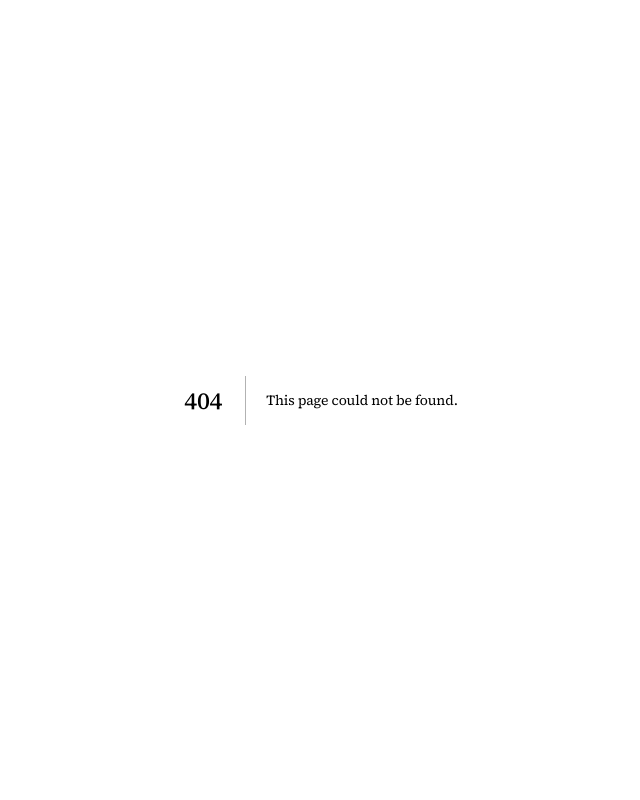
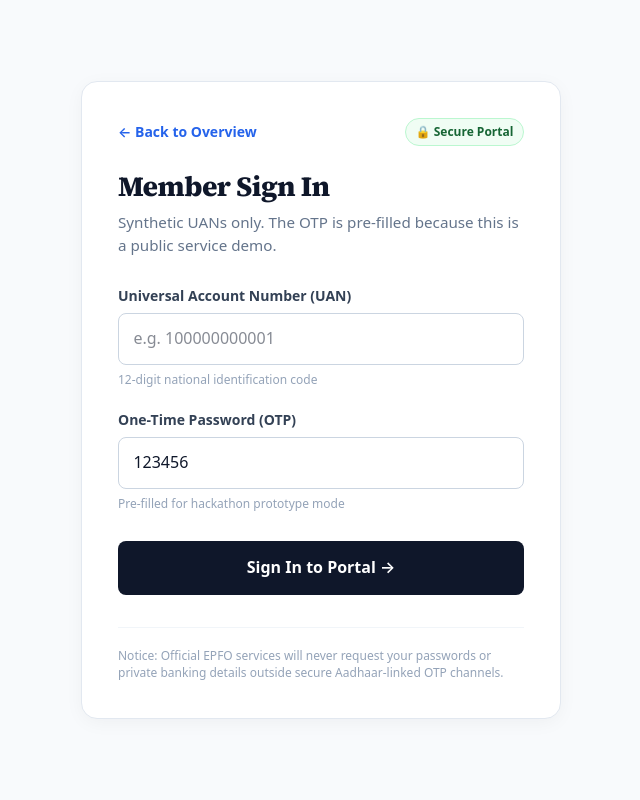
Before and after one commit to Patwaji/epfo-truth, a Next.js app: page /login in a window 1280 px wide. Before the commit this address had no page. Shown: the top 800 px of the page, without its empty margins (319-959 px from the left). Built offline with nearby package versions, Linux system fonts and the light colour scheme.

Commit message:
feat: login page with suspense wrapper and public service ui

```diff
--- /dev/null
+++ b/src/app/login/page.tsx
@@ -0,0 +1,258 @@
+'use client'
+
+import { useState, Suspense } from 'react'
+import { useRouter, useSearchParams } from 'next/navigation'
+import Link from 'next/link'
+
+function LoginForm() {
+  const router = useRouter()
+  const searchParams = useSearchParams()
+  const uanFromLink = searchParams.get('uan') ?? ''
+
+  const [uan, setUan] = useState(uanFromLink)
+  const [otp, setOtp] = useState('123456')
+  const [error, setError] = useState('')
+  const [isLoading, setIsLoading] = useState(false)
+
+  async function submit(e: React.FormEvent) {
+    e.preventDefault()
+    setError('')
+    setIsLoading(true)
+
+    try {
+      const res = await fetch('/api/session', {
+        method: 'POST',
+        headers: { 'content-type': 'application/json' },
+        body: JSON.stringify({ uan, otp }),
+      })
+
+      if (!res.ok) {
+        const data = await res.json()
+        setError(data.error || 'Failed to authenticate UAN session')
+        setIsLoading(false)
+        return
+      }
+
+      router.push('/dashboard')
+    } catch {
+      setError('Network error. Unable to verify UAN credentials.')
+      setIsLoading(false)
+    }
+  }
+
+  return (
+    <form onSubmit={submit} style={styles.form}>
+      <div style={styles.fieldGroup}>
+        <label htmlFor="uan" style={styles.label}>
+          Universal Account Number (UAN)
+        </label>
+        <input
+          id="uan"
+          value={uan}
+          onChange={(e) => setUan(e.target.value)}
+          placeholder="e.g. 100000000001"
+          required
+          inputMode="numeric"
+          pattern="[0-9]*"
+          style={styles.input}
+        />
+        <span style={styles.fieldHint}>12-digit national identification code</span>
+      </div>
+
+      <div style={styles.fieldGroup}>
+        <label htmlFor="otp" style={styles.label}>
+          One-Time Password (OTP)
+        </label>
+        <input
+          id="otp"
+          value={otp}
+          onChange={(e) => setOtp(e.target.value)}
+          required
+          inputMode="numeric"
+          style={styles.input}
+        />
+        <span style={styles.fieldHint}>Pre-filled for hackathon prototype mode</span>
+      </div>
+
+      {error && (
+        <div style={styles.errorBanner}>
+          <span style={styles.errorIcon}>⚠️</span>
+          <span>{error}</span>
+        </div>
+      )}
+
+      <button
+        type="submit"
+        disabled={isLoading}
+        style={{
+          ...styles.submitButton,
+          opacity: isLoading ? 0.7 : 1,
+          cursor: isLoading ? 'not-allowed' : 'pointer',
+        }}
+      >
+        {isLoading ? 'Verifying Credentials...' : 'Sign In to Portal →'}
+      </button>
+    </form>
+  )
+}
+
+export default function Login() {
+  return (
+    <main style={styles.container}>
+      <div style={styles.card}>
+        <div style={styles.topBar}>
+          <Link href="/" style={styles.backLink}>
+            ← Back to Overview
+          </Link>
+          <span style={styles.securityTag}>🔒 Secure Portal</span>
+        </div>
+
+        <h1 style={styles.title}>Member Sign In</h1>
+        <p style={styles.subtitle}>
+          Synthetic UANs only. The OTP is pre-filled because this is a public service demo.
+        </p>
+
+        <Suspense fallback={<div style={styles.loadingFallback}>Loading authentication form...</div>}>
+          <LoginForm />
+        </Suspense>
+
+        <div style={styles.noticeFooter}>
+          <p style={styles.noticeText}>
+            Notice: Official EPFO services will never request your passwords or private banking details outside secure Aadhaar-linked OTP channels.
+          </p>
+        </div>
+      </div>
+    </main>
+  )
+}
+
+const styles: Record<string, React.CSSProperties> = {
+  container: {
+    minHeight: '100vh',
+    display: 'flex',
+    alignItems: 'center',
+    justifyContent: 'center',
+    padding: '2rem 1rem',
+    backgroundColor: '#f8fafc',
+    fontFamily: 'system-ui, -apple-system, BlinkMacSystemFont, "Segoe UI", Roboto, sans-serif',
+  },
+  card: {
+    width: '100%',
+    maxWidth: '480px',
+    backgroundColor: '#ffffff',
+    borderRadius: '16px',
+    border: '1px solid #e2e8f0',
+    padding: '2.25rem',
+    boxShadow: '0 4px 20px -2px rgba(15, 23, 42, 0.05)',
+  },
+  topBar: {
+    display: 'flex',
+    justifyContent: 'space-between',
+    alignItems: 'center',
+    marginBottom: '1.5rem',
+  },
+  backLink: {
+    fontSize: '0.875rem',
+    color: '#2563eb',
+    textDecoration: 'none',
+    fontWeight: 600,
+  },
+  securityTag: {
+    fontSize: '0.75rem',
+    fontWeight: 600,
+    color: '#166534',
+    backgroundColor: '#f0fdf4',
+    padding: '0.2rem 0.6rem',
+    borderRadius: '9999px',
+    border: '1px solid #bbf7d0',
+  },
+  title: {
+    fontSize: '1.75rem',
+    fontWeight: 800,
+    color: '#0f172a',
+    margin: 0,
+    letterSpacing: '-0.02em',
+  },
+  subtitle: {
+    color: '#64748b',
+    marginTop: '0.5rem',
+    marginBottom: '1.75rem',
+    fontSize: '0.95rem',
+    lineHeight: 1.5,
+  },
+  form: {
+    display: 'flex',
+    flexDirection: 'column',
+    gap: '1.25rem',
+  },
+  fieldGroup: {
+    display: 'flex',
+    flexDirection: 'column',
+  },
+  label: {
+    fontSize: '0.875rem',
+    fontWeight: 600,
+    color: '#334155',
+    marginBottom: '0.35rem',
+  },
+  input: {
+    width: '100%',
+    padding: '0.75rem 0.9rem',
+    fontSize: '1rem',
+    borderRadius: '8px',
+    border: '1px solid #cbd5e1',
+    backgroundColor: '#ffffff',
+    color: '#0f172a',
+    outline: 'none',
+    boxSizing: 'border-box',
+  },
+  fieldHint: {
+    fontSize: '0.75rem',
+    color: '#94a3b8',
+    marginTop: '0.3rem',
+  },
+  errorBanner: {
+    display: 'flex',
+    alignItems: 'center',
+    gap: '0.5rem',
+    padding: '0.75rem 0.9rem',
+    backgroundColor: '#fef2f2',
+    border: '1px solid #fecaca',
+    borderRadius: '8px',
+    color: '#dc2626',
+    fontSize: '0.875rem',
+    fontWeight: 500,
+  },
+  errorIcon: {
+    fontSize: '1rem',
+  },
+  submitButton: {
+    width: '100%',
+    padding: '0.875rem',
+    backgroundColor: '#0f172a',
+    color: '#ffffff',
+    fontSize: '1rem',
+    fontWeight: 600,
+    border: 'none',
+    borderRadius: '8px',
+    marginTop: '0.5rem',
+    transition: 'background-color 0.2s',
+  },
+  loadingFallback: {
+    padding: '1.5rem',
+    textAlign: 'center',
+    color: '#64748b',
+    fontSize: '0.9rem',
+  },
+  noticeFooter: {
+    marginTop: '2rem',
+    paddingTop: '1.25rem',
+    borderTop: '1px solid #f1f5f9',
+  },
+  noticeText: {
+    fontSize: '0.75rem',
+    color: '#94a3b8',
+    lineHeight: 1.4,
+    margin: 0,
+  },
+}
```
